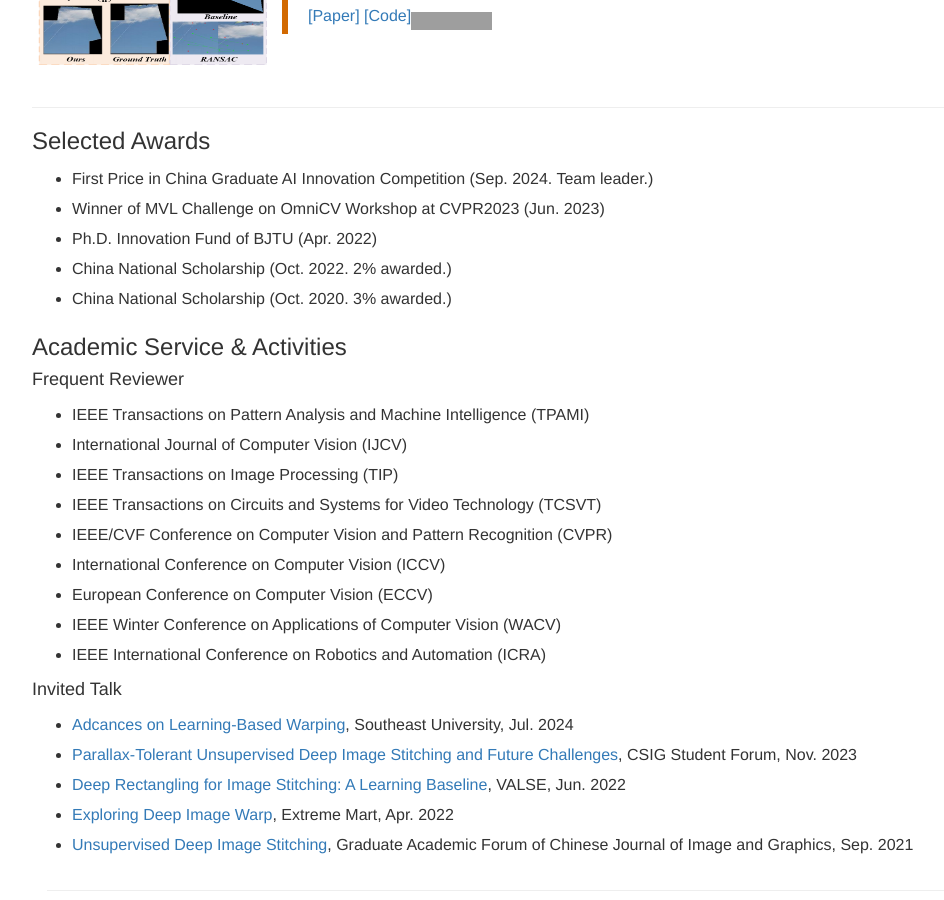
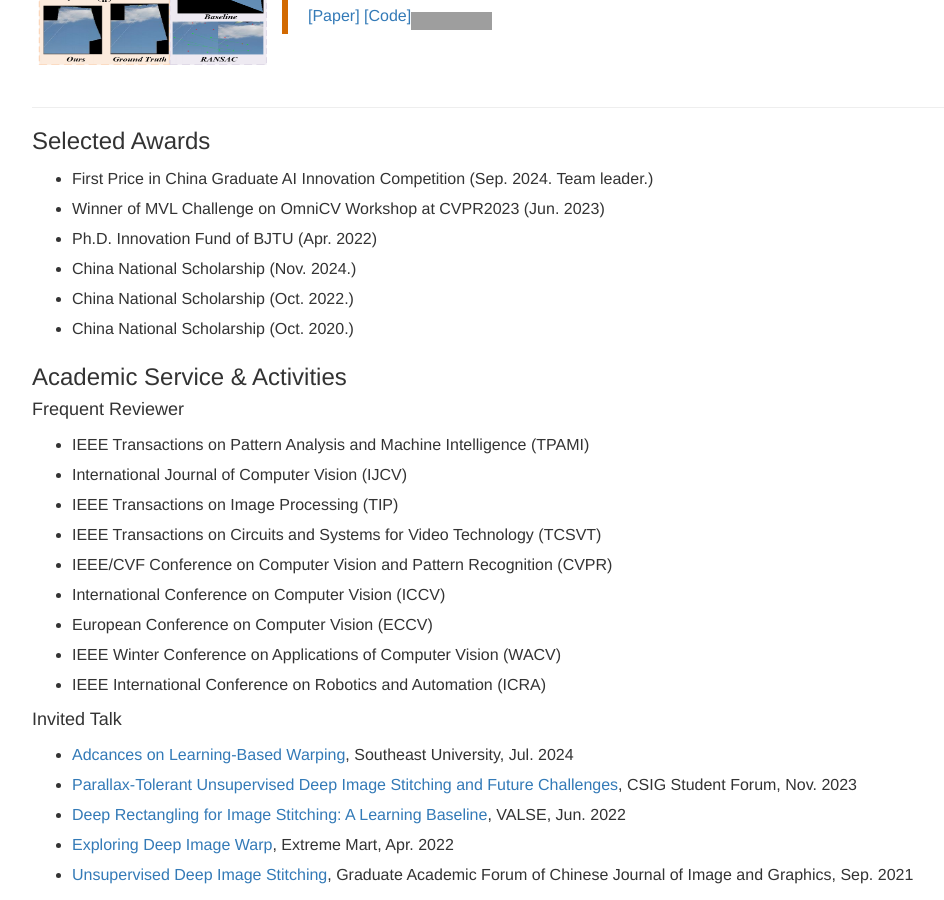
Before and after one commit to nie-lang/nie-lang.github.io, a Jekyll site: the page built from index.html, in a window 1280 px wide and 900 px high, scrolled down 5501 px. Shown: the whole window, without its empty margins (108-1052 px from the left). Built offline with Jekyll 4.4.1, drawn with Linux system fonts in a browser that asks for light colours; nearby versions of some CDN libraries; library files that are not in the unit come from our copies; grey boxes are pictures that could not be loaded.

Commit message:
Update award.html

```diff
--- a/_includes/award.html
+++ b/_includes/award.html
@@ -7,8 +7,9 @@
 		<li>First Price in China Graduate AI Innovation Competition (Sep. 2024. Team leader.) </li>
 		<li>Winner of MVL Challenge on OmniCV Workshop at CVPR2023 (Jun. 2023) </li>
 		<li>Ph.D. Innovation Fund of BJTU (Apr. 2022)</li>
-		<li>China National Scholarship (Oct. 2022. 2% awarded.)</li>
-		<li>China National Scholarship (Oct. 2020. 3% awarded.)</li>
+		<li>China National Scholarship (Nov. 2024.)</li>
+		<li>China National Scholarship (Oct. 2022.)</li>
+		<li>China National Scholarship (Oct. 2020.)</li>
 	</ul>
 
 	<h3>
```
